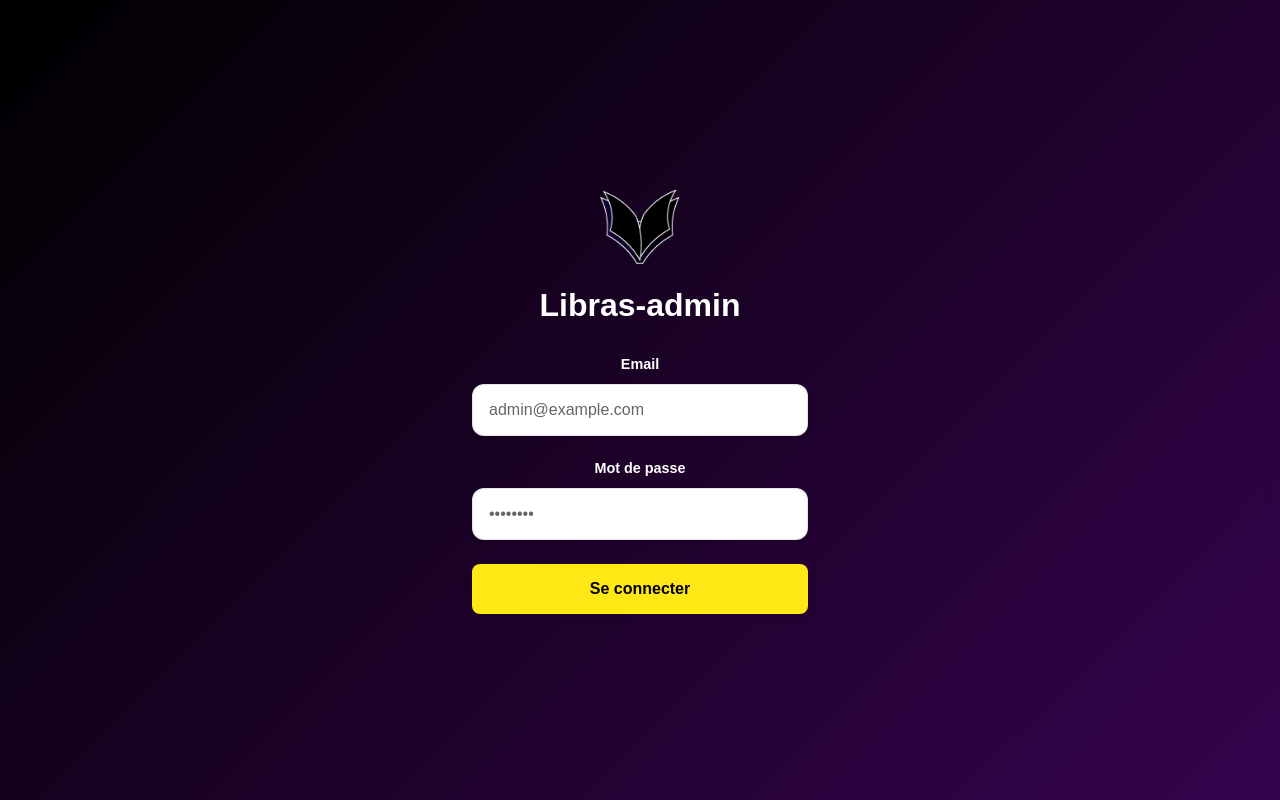
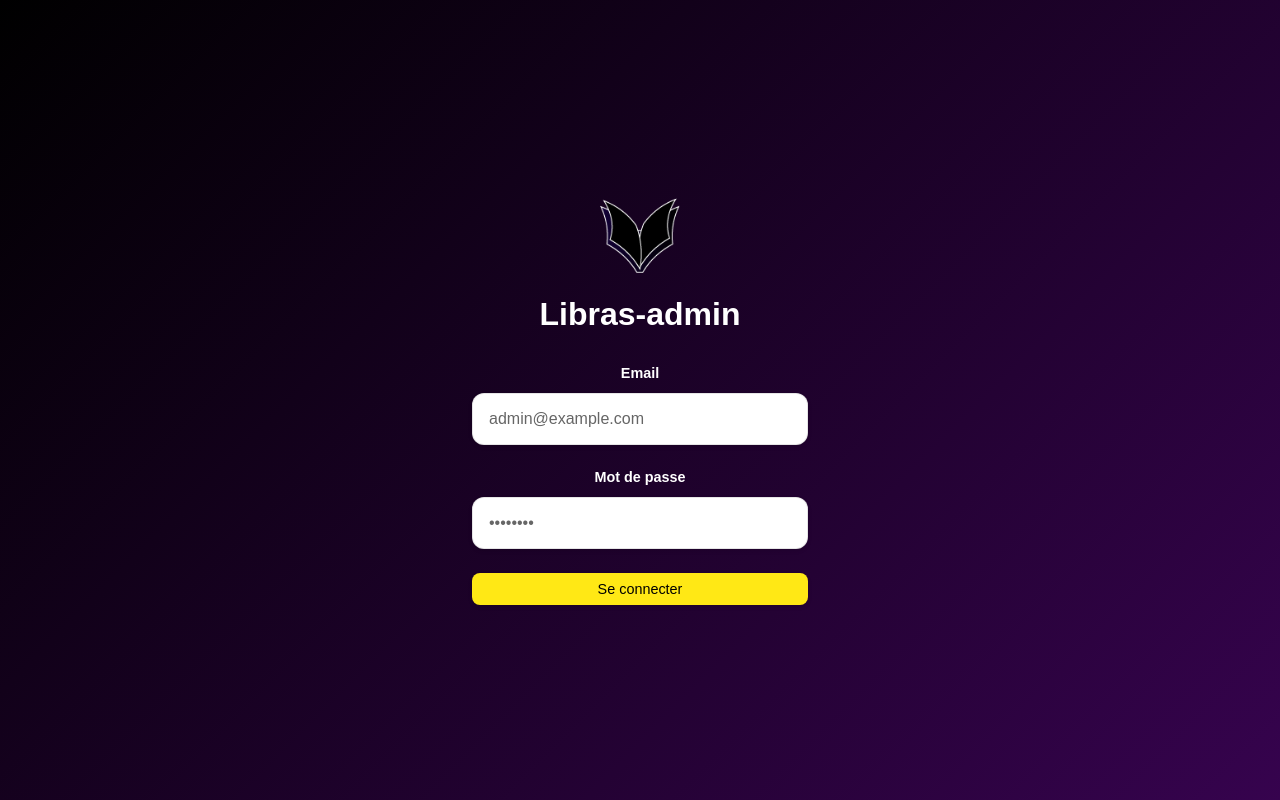
Before and after one commit to LegiembleQuentin/LibraSAdmin, a SvelteKit app: page / in a window 1280 px wide. Built offline with nearby package versions, Linux system fonts and the light colour scheme; no server answers.

Commit message:
fix btn size

```diff
--- a/static/components.css
+++ b/static/components.css
@@ -35,18 +35,19 @@
   display: inline-flex;
   align-items: center;
   justify-content: center;
-  padding: var(--spacing-md) var(--spacing-xl);
+  padding: var(--spacing-sm) var(--spacing-lg);
   background: var(--color-accent);
   border: none;
   border-radius: var(--border-radius-md);
-  font-family: var(--font-primary);
-  font-weight: 600;
-  font-size: 1rem;
+  font-family: var(--font-secondary);
+  font-weight: 500;
+  font-size: 0.9rem;
   color: var(--color-black);
   text-decoration: none;
   cursor: pointer;
   transition: var(--transition-normal);
   box-shadow: var(--shadow-sm);
+  min-width: auto;
 }
 
 .btn:hover {
@@ -70,12 +71,24 @@
   border: 1px solid var(--color-accent);
   color: var(--color-accent);
   transition: all var(--transition-normal);
+  padding: var(--spacing-sm) var(--spacing-lg);
+  font-size: 0.9rem;
+  font-weight: 500;
+  border-radius: var(--border-radius-md);
 }
 
 .btn-secondary:hover {
   background: var(--color-accent);
   color: var(--color-black);
   transform: translateY(-1px);
+}
+
+.navbar-actions .btn-secondary {
+  padding: var(--spacing-sm) var(--spacing-md);
+  font-size: 0.85rem;
+  font-weight: 500;
+  border-radius: var(--border-radius-sm);
+  min-width: auto;
 }
 
 /* Card */
```
